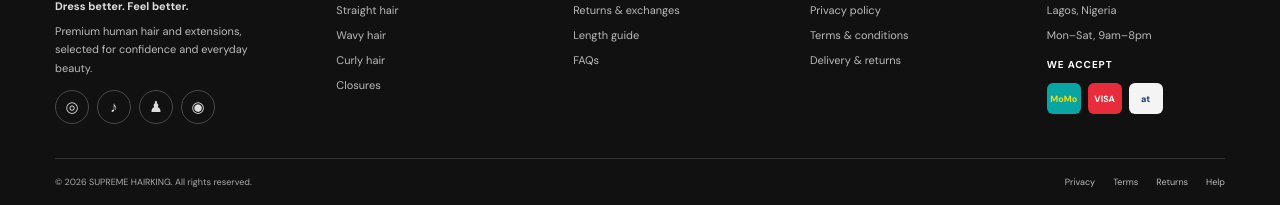
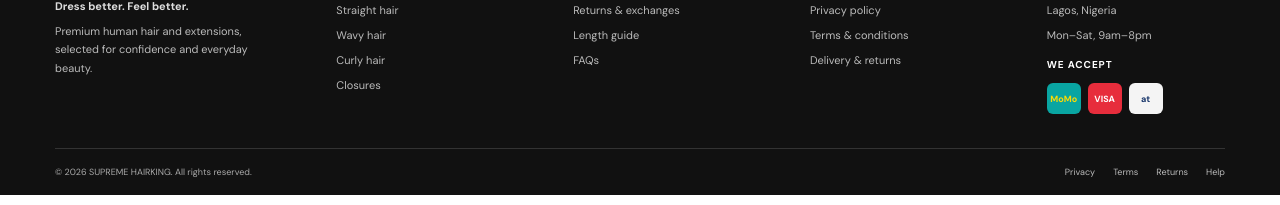
Before and after one commit to gabelbliss-dev/Supreme-HairKing, a plain HTML site: page index.html in a window 1280 px wide. Shown: the part 4397-4602 px from the top of the page. Drawn offline with nearby package versions, Linux system fonts and the light colour scheme; a web font is replaced by a local one.

Commit message:
" made changes of commet"

```diff
--- a/index.html
+++ b/index.html
@@ -358,7 +358,7 @@
             everyday beauty.
           </p>
           <div class="footer-social">
-            <a
+            <!-- <a
               href="https://www.instagram.com/thehmtrends/"
               aria-label="Instagram"
               >◎</a
@@ -368,7 +368,7 @@
               href="https://www.snapchat.com/add/hm.trends"
               aria-label="Snapchat"
               >♟</a
-            ><a href="https://wa.me/+234 810 425 1284" aria-label="WhatsApp">◉</a>
+            ><a href="https://wa.me/+234 810 425 1284" aria-label="WhatsApp">◉</a> -->
           </div>
         </div>
         <div class="footer-column">
```
